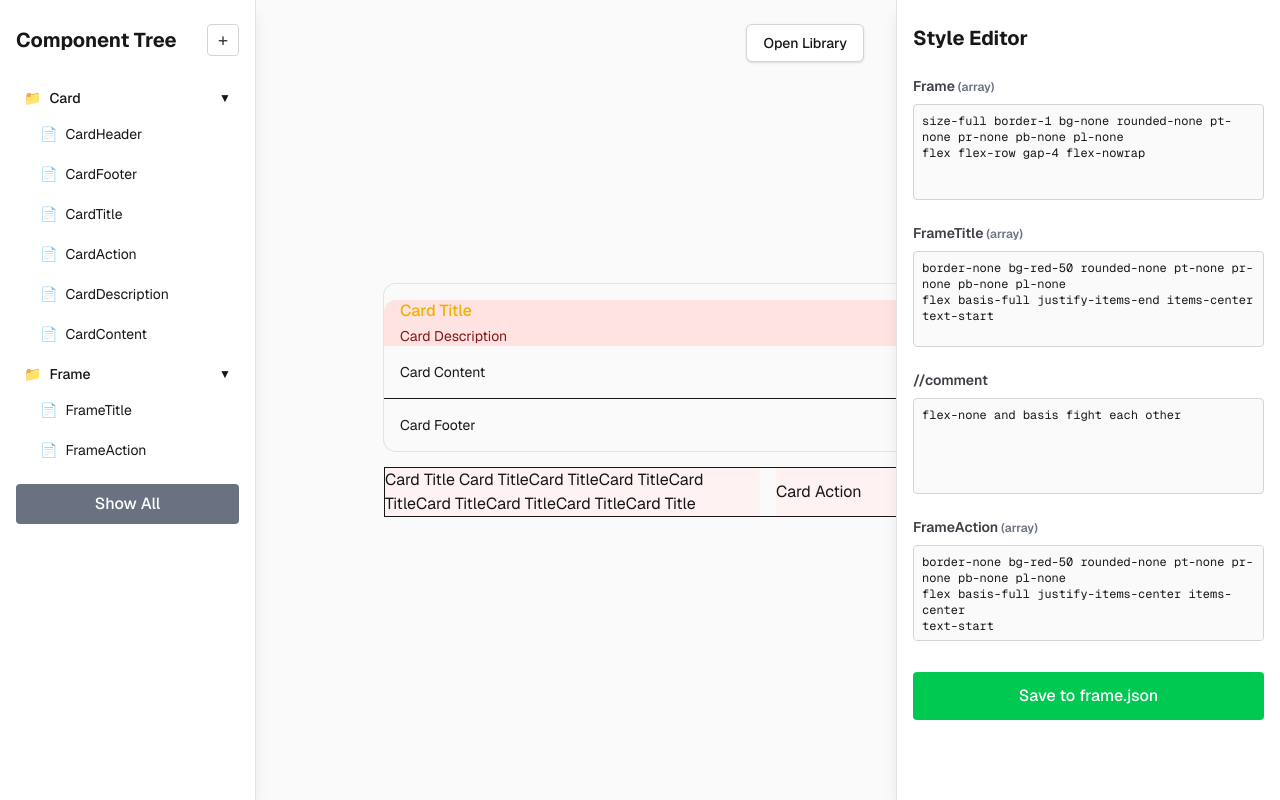
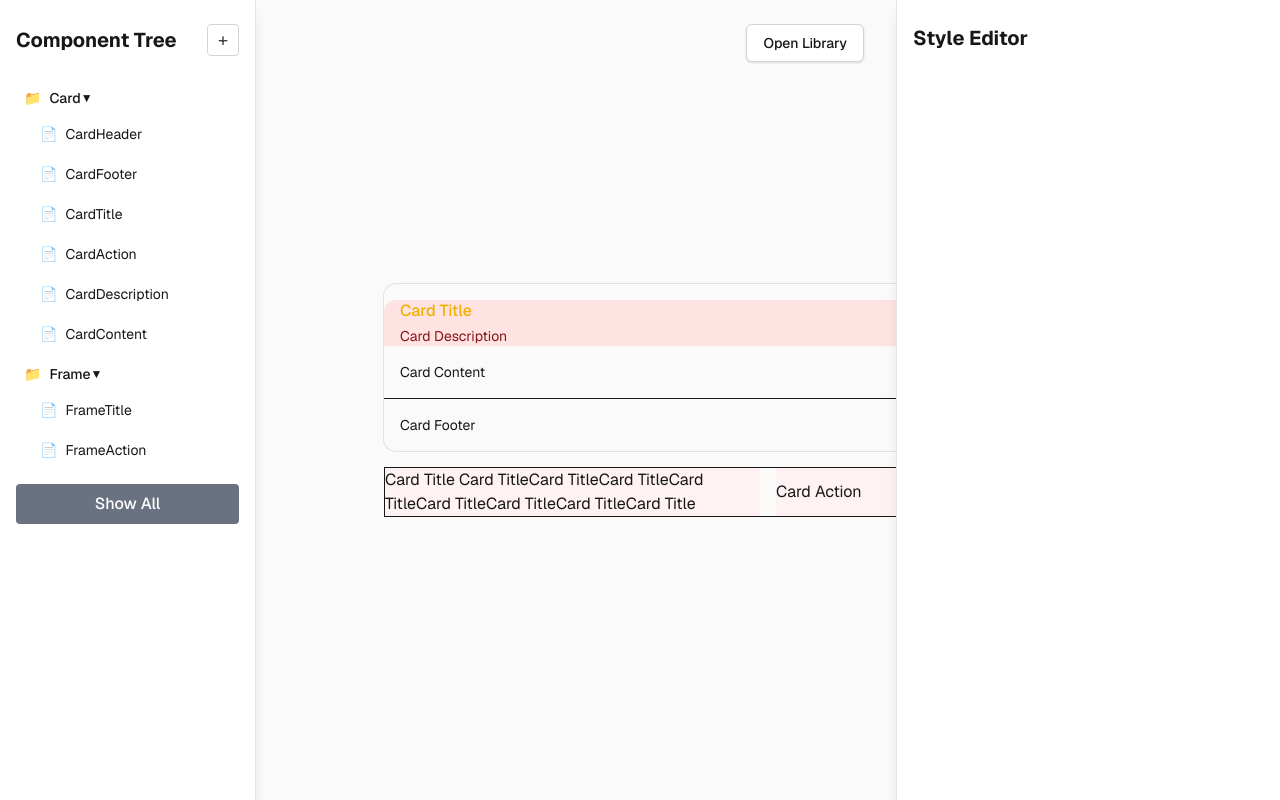
Before and after one commit to Jo-a-n/pbcomponents, a Next.js app: page / in a window 1280 px wide. Built offline with nearby package versions, Linux system fonts and the light colour scheme.

Commit message:
add a way to delete components & fix style editting

```diff
--- /dev/null
+++ b/app/api/delete-component/route.ts
@@ -0,0 +1,59 @@
+import { readdir, unlink } from 'fs/promises'
+import { join } from 'path'
+import { execFile } from 'child_process'
+import { promisify } from 'util'
+import { NextRequest, NextResponse } from 'next/server'
+
+const execFileAsync = promisify(execFile)
+const COMPONENTS_DIR = join(process.cwd(), 'components')
+const HIERARCHY_SCRIPT = join(process.cwd(), 'scripts', 'generate-component-hierarchy.mjs')
+
+function componentNameToFileName(componentName: string) {
+  const generatedMatch = componentName.match(/^Div(\d{3})$/)
+  if (generatedMatch) {
+    return `div-${generatedMatch[1]}`
+  }
+
+  return componentName
+    .replace(/([a-z0-9])([A-Z])/g, '$1-$2')
+    .replace(/([A-Z])([A-Z][a-z])/g, '$1-$2')
+    .toLowerCase()
+}
+
+export async function POST(request: NextRequest) {
+  try {
+    const payload = await request.json()
+    const componentName = typeof payload?.componentName === 'string' ? payload.componentName : ''
+
+    if (!/^Div\d{3}$/.test(componentName)) {
+      return NextResponse.json(
+        { error: 'Only generated Div components can be deleted.' },
+        { status: 400 }
+      )
+    }
+
+    const fileName = componentNameToFileName(componentName)
+    const filesToDelete = [`${fileName}.tsx`, `${fileName}.json`, `${fileName}.view.tsx`]
+    const currentFiles = new Set(await readdir(COMPONENTS_DIR))
+
+    await Promise.all(
+      filesToDelete
+        .filter((file) => currentFiles.has(file))
+        .map((file) => unlink(join(COMPONENTS_DIR, file)))
+    )
+
+    await execFileAsync('node', [HIERARCHY_SCRIPT], { cwd: process.cwd() })
+
+    return NextResponse.json({
+      success: true,
+      componentName,
+      deletedFiles: filesToDelete,
+    })
+  } catch (error) {
+    console.error('Error deleting component files:', error)
+    return NextResponse.json(
+      { error: 'Failed to delete component files', details: String(error) },
+      { status: 500 }
+    )
+  }
+}
--- a/app/api/save-styles/route.ts
+++ b/app/api/save-styles/route.ts
@@ -2,22 +2,59 @@ import { writeFile, readFile } from 'fs/promises'
 import { join } from 'path'
 import { NextRequest, NextResponse } from 'next/server'
 
+function isSafeComponentFileName(value: string) {
+  return /^[a-z0-9-]+$/.test(value)
+}
+
+function getComponentJsonPath(fileName: string) {
+  return join(process.cwd(), 'components', `${fileName}.json`)
+}
+
+export async function GET(request: NextRequest) {
+  try {
+    const fileName = request.nextUrl.searchParams.get('fileName')
+    if (!fileName || !isSafeComponentFileName(fileName)) {
+      return NextResponse.json({ error: 'Invalid fileName' }, { status: 400 })
+    }
+
+    const filePath = getComponentJsonPath(fileName)
+    const stylesData = await readFile(filePath, 'utf-8')
+    const styles = JSON.parse(stylesData)
+
+    return NextResponse.json({ success: true, fileName, styles })
+  } catch (error) {
+    console.error('Error loading styles:', error)
+    return NextResponse.json(
+      { error: 'Failed to load styles', details: String(error) },
+      { status: 500 }
+    )
+  }
+}
+
 export async function POST(request: NextRequest) {
   try {
-    const newStyles = await request.json()
+    const payload = await request.json()
+    const fileName = typeof payload?.fileName === 'string' ? payload.fileName : ''
+    const newStyles = payload?.styles
 
-    const filePath = join(process.cwd(), 'components', 'frame.json')
+    if (!fileName || !isSafeComponentFileName(fileName)) {
+      return NextResponse.json({ error: 'Invalid fileName' }, { status: 400 })
+    }
 
-    // Read current styles
+    if (!newStyles || typeof newStyles !== 'object') {
+      return NextResponse.json({ error: 'Invalid styles payload' }, { status: 400 })
+    }
+
+    const filePath = getComponentJsonPath(fileName)
+
     const currentStylesData = await readFile(filePath, 'utf-8')
     const currentStyles = JSON.parse(currentStylesData)
 
-    // Merge new styles with current styles
     const updatedStyles = { ...currentStyles, ...newStyles }
 
     await writeFile(filePath, JSON.stringify(updatedStyles, null, 2), 'utf-8')
 
-    return NextResponse.json({ success: true, message: 'Styles saved successfully' })
+    return NextResponse.json({ success: true, message: 'Styles saved successfully', fileName })
   } catch (error) {
     console.error('Error saving styles:', error)
     return NextResponse.json(
--- a/components/panels/ComponentTree.tsx
+++ b/components/panels/ComponentTree.tsx
@@ -8,6 +8,7 @@ interface ComponentTreeProps {
   navigateDown?: (component: string) => void
   components: ComponentGroup[]
   onCreateComponent?: () => Promise<string>
+  onDeleteComponent?: (component: string) => Promise<void>
 }
 
 export function ComponentTree({
@@ -16,9 +17,11 @@ export function ComponentTree({
   navigateDown,
   components,
   onCreateComponent,
+  onDeleteComponent,
 }: ComponentTreeProps) {
   const [expanded, setExpanded] = useState(true)
   const [isCreating, setIsCreating] = useState(false)
+  const [deletingComponent, setDeletingComponent] = useState<string | null>(null)
   const [createMessage, setCreateMessage] = useState('')
 
   const handleCreateComponent = async () => {
@@ -34,6 +37,26 @@ export function ComponentTree({
       setCreateMessage('Failed to create component')
     } finally {
       setIsCreating(false)
+    }
+  }
+
+  const isGeneratedComponent = (componentName: string) => /^Div\d{3}$/.test(componentName)
+
+  const handleDeleteComponent = async (componentName: string) => {
+    if (!onDeleteComponent || deletingComponent) return
+    if (!window.confirm(`Delete ${componentName} and its files?`)) return
+
+    setDeletingComponent(componentName)
+    setCreateMessage('')
+    try {
+      await onDeleteComponent(componentName)
+      setCreateMessage(`Deleted ${componentName}`)
+      setSelectedComponent(null)
+    } catch (error) {
+      console.error(error)
+      setCreateMessage(`Failed to delete ${componentName}`)
+    } finally {
+      setDeletingComponent(null)
     }
   }
 
@@ -70,8 +93,22 @@ export function ComponentTree({
             >
               <span className="mr-2 text-sm">📁</span>
               <span className="text-sm font-medium">{comp.name}</span>
+              {isGeneratedComponent(comp.name) && (
+                <button
+                  className="ml-auto mr-2 h-5 w-5 rounded border border-red-300 text-xs leading-none text-red-600 hover:bg-red-50 disabled:cursor-not-allowed disabled:opacity-50 dark:border-red-700 dark:text-red-300 dark:hover:bg-red-900"
+                  onClick={(e) => {
+                    e.stopPropagation()
+                    void handleDeleteComponent(comp.name)
+                  }}
+                  disabled={!onDeleteComponent || deletingComponent === comp.name}
+                  title={`Delete ${comp.name}`}
+                  aria-label={`Delete ${comp.name}`}
+                >
+                  {deletingComponent === comp.name ? '…' : '×'}
+                </button>
+              )}
               <button
-                className="ml-auto text-xs"
+                className="text-xs"
                 onClick={(e) => {
                   e.stopPropagation()
                   setExpanded(!expanded)
--- a/components/panels/StyleEditor.tsx
+++ b/components/panels/StyleEditor.tsx
@@ -1,75 +1,146 @@
 'use client'
-import { useState } from 'react'
-import pb from '../frame.json'
+import { useEffect, useMemo, useState } from 'react'
 import type { ComponentGroup } from '@/lib/component-selection/types'
 
-type Styles = typeof pb
+type StyleValue = string | string[]
+type Styles = Record<string, StyleValue>
 
 interface StyleEditorProps {
   selectedComponent: string | null
   components: ComponentGroup[]
 }
 
+function componentNameToFileName(componentName: string) {
+  const generatedMatch = componentName.match(/^Div(\d{3})$/)
+  if (generatedMatch) {
+    return `div-${generatedMatch[1]}`
+  }
+
+  return componentName
+    .replace(/([a-z0-9])([A-Z])/g, '$1-$2')
+    .replace(/([A-Z])([A-Z][a-z])/g, '$1-$2')
+    .toLowerCase()
+}
+
+function getSelectedGroup(selectedComponent: string | null, components: ComponentGroup[]) {
+  if (!selectedComponent) return null
+  return (
+    components.find(
+      (group) => group.name === selectedComponent || group.children.includes(selectedComponent)
+    ) ?? null
+  )
+}
+
 function getBreadcrumb(selectedComponent: string | null, components: ComponentGroup[]) {
   if (!selectedComponent) return null
 
-  for (const group of components) {
-    if (group.name === selectedComponent) return [group.name]
-    if (group.children.includes(selectedComponent)) return [group.name, selectedComponent]
-  }
-
-  return [selectedComponent]
+  const group = getSelectedGroup(selectedComponent, components)
+  if (!group) return [selectedComponent]
+  if (group.name === selectedComponent) return [group.name]
+  return [group.name, selectedComponent]
 }
 
 export function StyleEditor({ selectedComponent, components }: StyleEditorProps) {
-  const [styles, setStyles] = useState<Styles>(pb)
+  const [styles, setStyles] = useState<Styles>({})
+  const [isLoading, setIsLoading] = useState(false)
   const [isSaving, setIsSaving] = useState(false)
   const [saveMessage, setSaveMessage] = useState('')
+
   const breadcrumb = getBreadcrumb(selectedComponent, components)
+  const selectedGroup = useMemo(
+    () => getSelectedGroup(selectedComponent, components),
+    [components, selectedComponent]
+  )
+  const selectedFileName = selectedGroup ? componentNameToFileName(selectedGroup.name) : null
 
-  const handleChange = (key: keyof Styles, value: string) => {
-    // Check if original value was an array
-    if (Array.isArray(pb[key])) {
-      // Split by newlines and filter empty lines
+  useEffect(() => {
+    if (!selectedFileName) {
+      setStyles({})
+      return
+    }
+
+    let cancelled = false
+    setIsLoading(true)
+    setSaveMessage('')
+
+    fetch(`/api/save-styles?fileName=${encodeURIComponent(selectedFileName)}`)
+      .then(async (response) => {
+        const data = await response.json()
+        if (!response.ok) {
+          throw new Error(data?.error ?? 'Failed to load styles')
+        }
+        if (!cancelled) {
+          setStyles((data?.styles ?? {}) as Styles)
+        }
+      })
+      .catch((error) => {
+        console.error(error)
+        if (!cancelled) {
+          setStyles({})
+          setSaveMessage('Failed to load styles')
+        }
+      })
+      .finally(() => {
+        if (!cancelled) {
+          setIsLoading(false)
+        }
+      })
+
+    return () => {
+      cancelled = true
+    }
+  }, [selectedFileName])
+
+  const handleChange = (key: string, value: string) => {
+    const originalValue = styles[key]
+    if (Array.isArray(originalValue)) {
       const arrayValue = value
         .split('\n')
-        .map(line => line.trim())
-        .filter(line => line.length > 0)
-      setStyles(prev => ({ ...prev, [key]: arrayValue }))
-    } else {
-      setStyles(prev => ({ ...prev, [key]: value }))
+        .map((line) => line.trim())
+        .filter((line) => line.length > 0)
+      setStyles((prev) => ({ ...prev, [key]: arrayValue }))
+      return
     }
+
+    setStyles((prev) => ({ ...prev, [key]: value }))
   }
 
-  const getValue = (key: keyof Styles) => {
+  const getValue = (key: string) => {
     const val = styles[key]
     if (Array.isArray(val)) {
       return val.join('\n')
     }
-    return val || ''
+    return val ?? ''
   }
 
   const handleSave = async () => {
+    if (!selectedFileName) return
+
     setIsSaving(true)
     setSaveMessage('')
 
-    const dataToSave = selectedComponent ? { [selectedComponent]: styles[selectedComponent as keyof Styles] } : styles
+    const dataToSave = selectedComponent
+      ? { [selectedComponent]: styles[selectedComponent] }
+      : styles
 
     try {
       const response = await fetch('/api/save-styles', {
         method: 'POST',
         headers: { 'Content-Type': 'application/json' },
-        body: JSON.stringify(dataToSave)
+        body: JSON.stringify({
+          fileName: selectedFileName,
+          styles: dataToSave,
+        }),
       })
 
       if (response.ok) {
-        setSaveMessage('✓ Saved to frame.json')
+        setSaveMessage(`Saved to ${selectedFileName}.json`)
         setTimeout(() => setSaveMessage(''), 3000)
       } else {
-        setSaveMessage('✗ Failed to save')
+        setSaveMessage('Failed to save styles')
       }
     } catch (error) {
-      setSaveMessage('✗ Error saving styles')
+      setSaveMessage('Error saving styles')
       console.error(error)
     } finally {
       setIsSaving(false)
@@ -77,14 +148,14 @@ export function StyleEditor({ selectedComponent, components }: StyleEditorProps)
   }
 
   const styleEntries = selectedComponent
-    ? (Object.entries(styles) as [keyof Styles, Styles[keyof Styles]][]).filter(([key]) => key === selectedComponent)
-    : (Object.entries(styles) as [keyof Styles, Styles[keyof Styles]][])
+    ? Object.entries(styles).filter(([key]) => key === selectedComponent)
+    : Object.entries(styles)
 
-  const hasStyles = selectedComponent ? styleEntries.length > 0 : true
+  const hasStyles = selectedComponent ? styleEntries.length > 0 : Object.keys(styles).length > 0
 
   return (
-    <div className="fixed right-0 top-0 h-screen w-96 bg-white dark:bg-zinc-900 border-l border-zinc-200 dark:border-zinc-800 overflow-y-auto p-4 shadow-lg">
-      <h2 className="text-xl font-bold mb-4 sticky top-0 bg-white dark:bg-zinc-900 py-2">
+    <div className="fixed right-0 top-0 h-screen w-96 overflow-y-auto border-l border-zinc-200 bg-white p-4 shadow-lg dark:border-zinc-800 dark:bg-zinc-900">
+      <h2 className="sticky top-0 mb-4 bg-white py-2 text-xl font-bold dark:bg-zinc-900">
         Style Editor {selectedComponent && ` - ${selectedComponent}`}
       </h2>
 
@@ -94,15 +165,21 @@ export function StyleEditor({ selectedComponent, components }: StyleEditorProps)
         </div>
       )}
 
-      {!hasStyles && selectedComponent && (
-        <div className="mb-4 p-3 bg-yellow-100 dark:bg-yellow-900 border border-yellow-300 dark:border-yellow-700 rounded">
+      {isLoading && (
+        <div className="mb-4 rounded border border-zinc-200 bg-zinc-50 p-3 text-sm text-zinc-700 dark:border-zinc-700 dark:bg-zinc-800 dark:text-zinc-200">
+          Loading styles...
+        </div>
+      )}
+
+      {!isLoading && !hasStyles && selectedComponent && (
+        <div className="mb-4 rounded border border-yellow-300 bg-yellow-100 p-3 dark:border-yellow-700 dark:bg-yellow-900">
           <p className="text-sm text-yellow-800 dark:text-yellow-200">
-            No styles available for {selectedComponent}. Styles are only defined for Frame components.
+            No styles found for {selectedComponent} in {selectedFileName}.json.
           </p>
         </div>
       )}
 
-      <div className="space-y-4 mb-6">
+      <div className="mb-6 space-y-4">
         {styleEntries.map(([key, value]) => (
           <div key={key} className="space-y-2">
             <label className="block text-sm font-semibold text-zinc-700 dark:text-zinc-300">
@@ -112,28 +189,24 @@ export function StyleEditor({ selectedComponent, components }: StyleEditorProps)
             <textarea
               value={getValue(key)}
               onChange={(e) => handleChange(key, e.target.value)}
-              className="w-full h-24 p-2 border border-zinc-300 dark:border-zinc-700 rounded bg-zinc-50 dark:bg-zinc-800 font-mono text-xs text-zinc-900 dark:text-zinc-100 resize-none focus:outline-none focus:ring-2 focus:ring-yellow-500"
-              placeholder={Array.isArray(value) ? "Group items by editing in separate lines" : "Enter value"}
+              className="h-24 w-full resize-none rounded border border-zinc-300 bg-zinc-50 p-2 font-mono text-xs text-zinc-900 focus:outline-none focus:ring-2 focus:ring-yellow-500 dark:border-zinc-700 dark:bg-zinc-800 dark:text-zinc-100"
+              placeholder={Array.isArray(value) ? 'Group items by editing in separate lines' : 'Enter value'}
             />
           </div>
         ))}
       </div>
 
-      {hasStyles && (
+      {selectedFileName && hasStyles && (
         <button
           onClick={handleSave}
-          disabled={isSaving}
-          className="w-full bg-green-500 hover:bg-green-600 disabled:bg-gray-400 text-white px-4 py-2 rounded font-medium transition sticky bottom-0 py-3"
+          disabled={isSaving || isLoading}
+          className="sticky bottom-0 w-full rounded bg-green-500 px-4 py-3 font-medium text-white transition hover:bg-green-600 disabled:bg-gray-400"
         >
-          {isSaving ? 'Saving...' : 'Save to frame.json'}
+          {isSaving ? 'Saving...' : `Save to ${selectedFileName}.json`}
         </button>
       )}
 
-      {saveMessage && (
-        <div className="mt-2 text-sm text-center font-medium">
-          {saveMessage}
-        </div>
-      )}
+      {saveMessage && <div className="mt-2 text-center text-sm font-medium">{saveMessage}</div>}
     </div>
   )
 }
--- a/lib/component-selection/useComponentSelection.ts
+++ b/lib/component-selection/useComponentSelection.ts
@@ -5,8 +5,14 @@ type UseComponentSelectionOptions = {
   componentHierarchy: ComponentGroup[]
 }
 
-const componentNameToSlot = (name: string) =>
-  name.replace(/([a-z0-9])([A-Z])/g, '$1-$2').toLowerCase()
+const componentNameToSlot = (name: string) => {
+  const generatedMatch = name.match(/^Div(\d{3})$/)
+  if (generatedMatch) {
+    return `div-${generatedMatch[1]}`
+  }
+
+  return name.replace(/([a-z0-9])([A-Z])/g, '$1-$2').toLowerCase()
+}
 
 const slotToComponentName = (slot: string) =>
   slot
```
Also changed, not shown: app/api/create-component/route.ts (+12 -4 lines), app/library/LibraryWorkspace.tsx (+17 -0 lines), app/page.tsx (+17 -0 lines).
